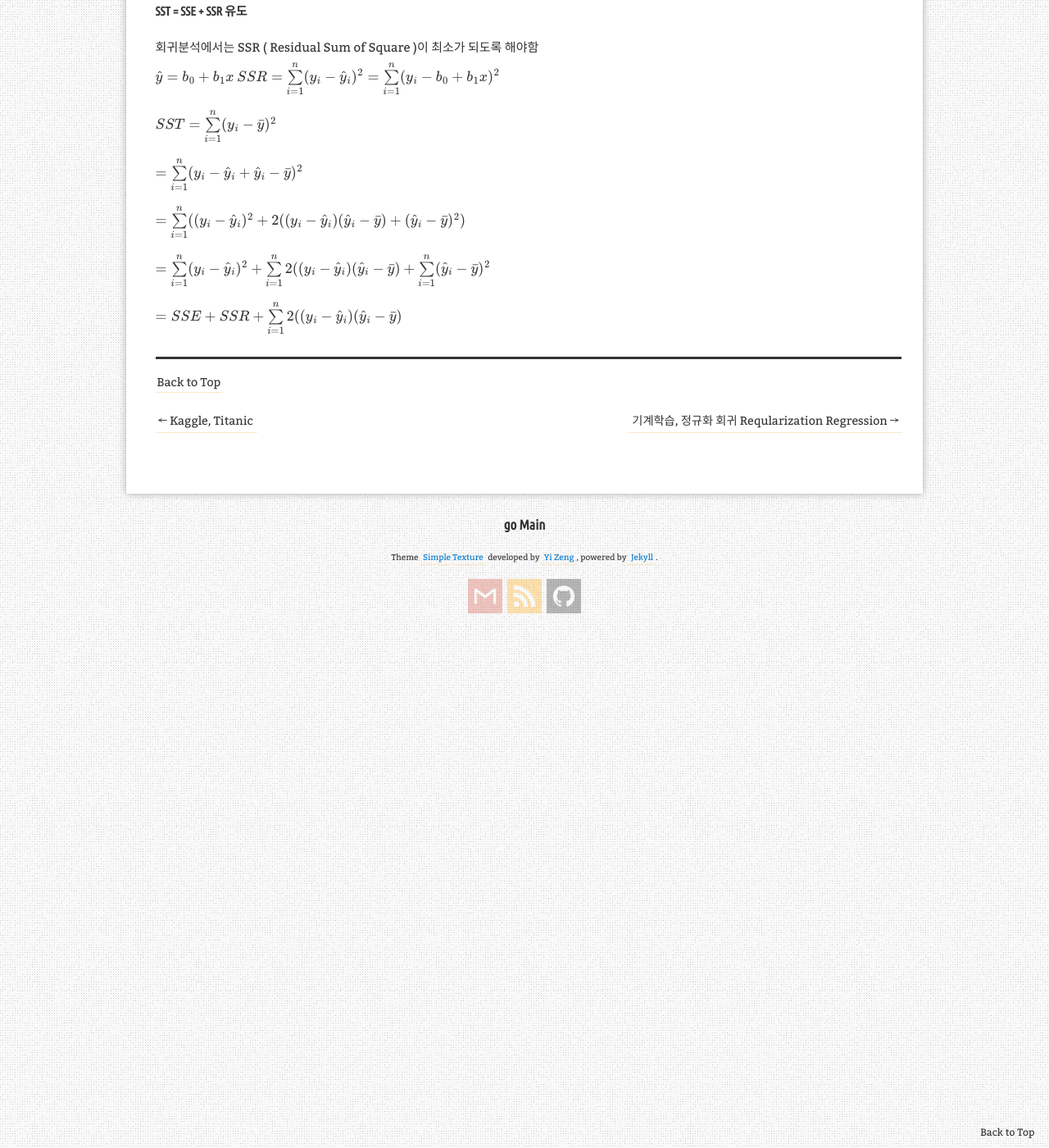
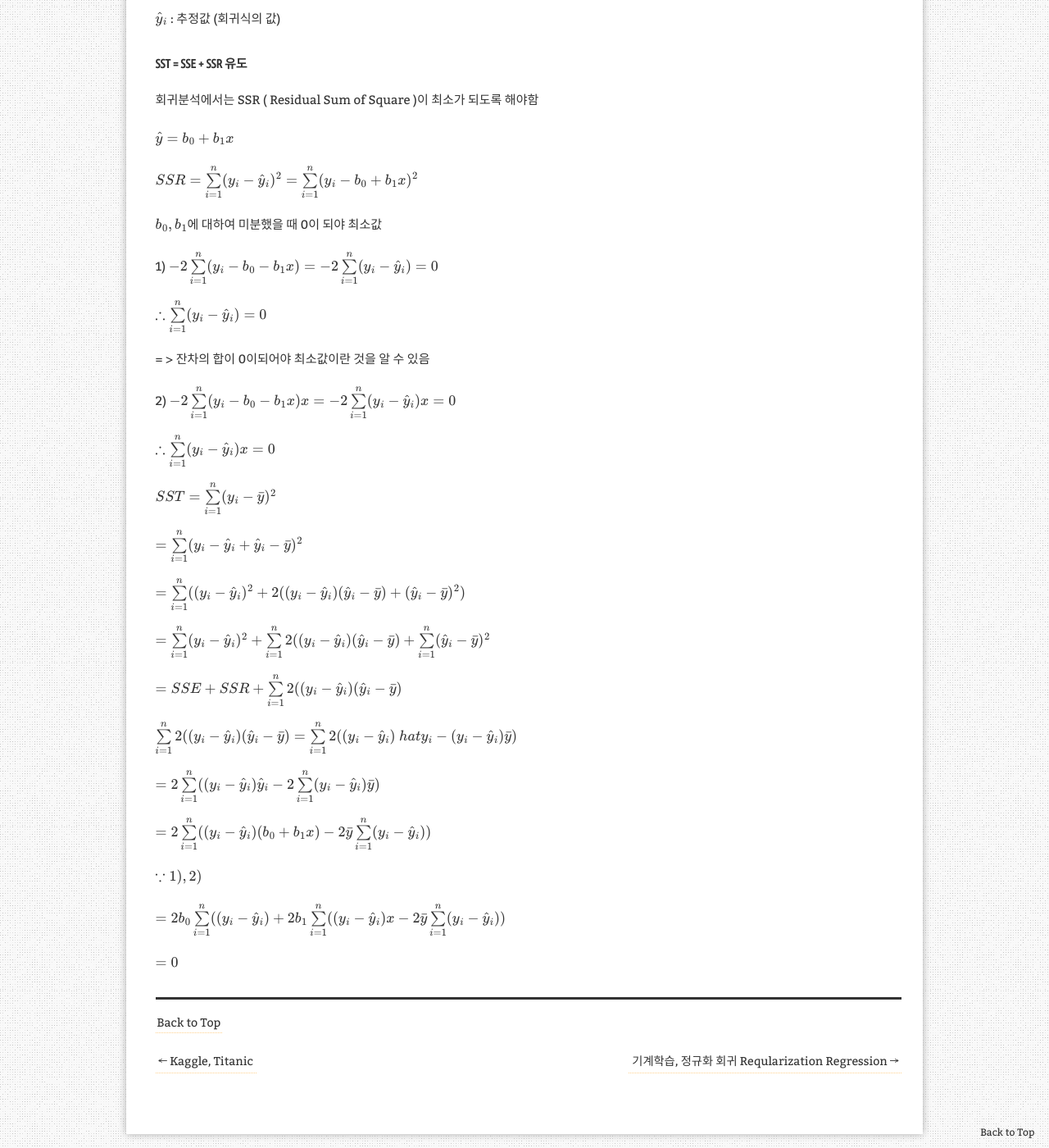
Before and after one commit to aristohyun/aristohyun.github.io, a Jekyll site: the page built from _posts/2021-06-25-Linear-Regression.md, in a window 1280 px wide and 1400 px high, scrolled down 2392 px. Shown: the whole window at 82% size. Built offline with Jekyll 4.4.1, drawn with Linux system fonts in a browser that asks for light colours; formulas are drawn with MathJax 3; comment, search, counter and statistics services are not loaded.

Commit message:
Update 2021-06-25-Linear-Regression.md

```diff
--- a/_posts/2021-06-25-Linear-Regression.md
+++ b/_posts/2021-06-25-Linear-Regression.md
@@ -70,8 +70,22 @@ $\hat{y}_ i$ : 추정값 (회귀식의 값)
 #### SST = SSE + SSR 유도
 
 회귀분석에서는 SSR ( Residual Sum of Square )이 최소가 되도록 해야함
+
 $ \hat{y} = b_0 + b_1 x $
+
 $ SSR = \sum\limits_ {i=1}^{n}(y_ i - \hat{y}_ i)^2 = \sum\limits_ {i=1}^{n}(y_ i - b_0 + b_1 x)^2$
+
+$ b_ 0, b_ 1 $에 대하여 미분했을 때 0이 되야 최소값
+
+1) $ -2 \sum\limits_ {i=1}^{n} (y_ i - b_0 - b_1 x)  = -2 \sum\limits_ {i=1}^{n} (y_ i - \hat{y}_ i) = 0 $
+
+$  \therefore \sum\limits_ {i=1}^{n} (y_ i - \hat{y}_ i) = 0  $
+
+= > 잔차의 합이 0이되어야 최소값이란 것을 알 수 있음
+
+2) $ -2 \sum\limits_ {i=1}^{n} (y_ i - b_0 - b_1 x) x  = -2 \sum\limits_ {i=1}^{n} (y_ i - \hat{y}_ i) x = 0 $
+
+$  \therefore \sum\limits_ {i=1}^{n} (y_ i - \hat{y}_ i) x = 0  $
 
 $ SST = \sum\limits_{i=1}^{n}(y_ i - \bar{y})^{2} $
 
@@ -81,4 +95,16 @@ $ = \sum\limits_{i=1}^{n}((y_ i - \hat{y}_ {i})^2 + 2((y_ i - \hat{y}_ {i})(\hat
 
 $ = \sum\limits_{i=1}^{n}(y_ i - \hat{y}_ {i})^2  +  \sum\limits_ {i=1}^{n}2((y_ i - \hat{y}_ i)(\hat{y}_ {i} - \bar{y})  +  \sum\limits_ {i=1}^{n}(\hat{y}_ {i} - \bar{y})^2$
 
-$ = SSE + SSR + \sum\limits_{i=1}^{n}2((y_i - \hat{y}_i)(\hat{y}_i - \bar{y})$
+$ = SSE + SSR + \sum\limits_ {i=1}^{n}2((y_ i - \hat{y}_ i)(\hat{y}_ i - \bar{y})$
+
+$ \sum\limits_ {i=1}^{n}2((y_ i - \hat{y}_ i)(\hat{y}_ i - \bar{y}) = \sum\limits_{i=1}^{n}2((y_ i - \hat{y}_ i)\ hat{y}_ i - (y_ i - \hat{y}_ i) \bar{y}) $
+
+$ = 2 \sum\limits_ {i=1}^{n} ((y_ i - \hat{y}_ i)\hat{y}_ i - 2 \sum\limits_{i=1}^{n} (y_ i - \hat{y}_ i) \bar{y}) $
+
+$ = 2 \sum\limits_ {i=1}^{n} ((y_ i - \hat{y}_ i)(b_0 + b_1 x) - 2\bar{y} \sum\limits_{i=1}^{n} (y_ i - \hat{y}_ i)) $
+
+$ \because 1), 2) $
+
+$ = 2 b_0 \sum\limits_ {i=1}^{n} ((y_ i - \hat{y}_ i) + 2 b_1 \sum\limits_ {i=1}^{n} ((y_ i - \hat{y}_ i) x - 2\bar{y} \sum\limits_{i=1}^{n} (y_ i - \hat{y}_ i)) $
+
+$ = 0 $
```
